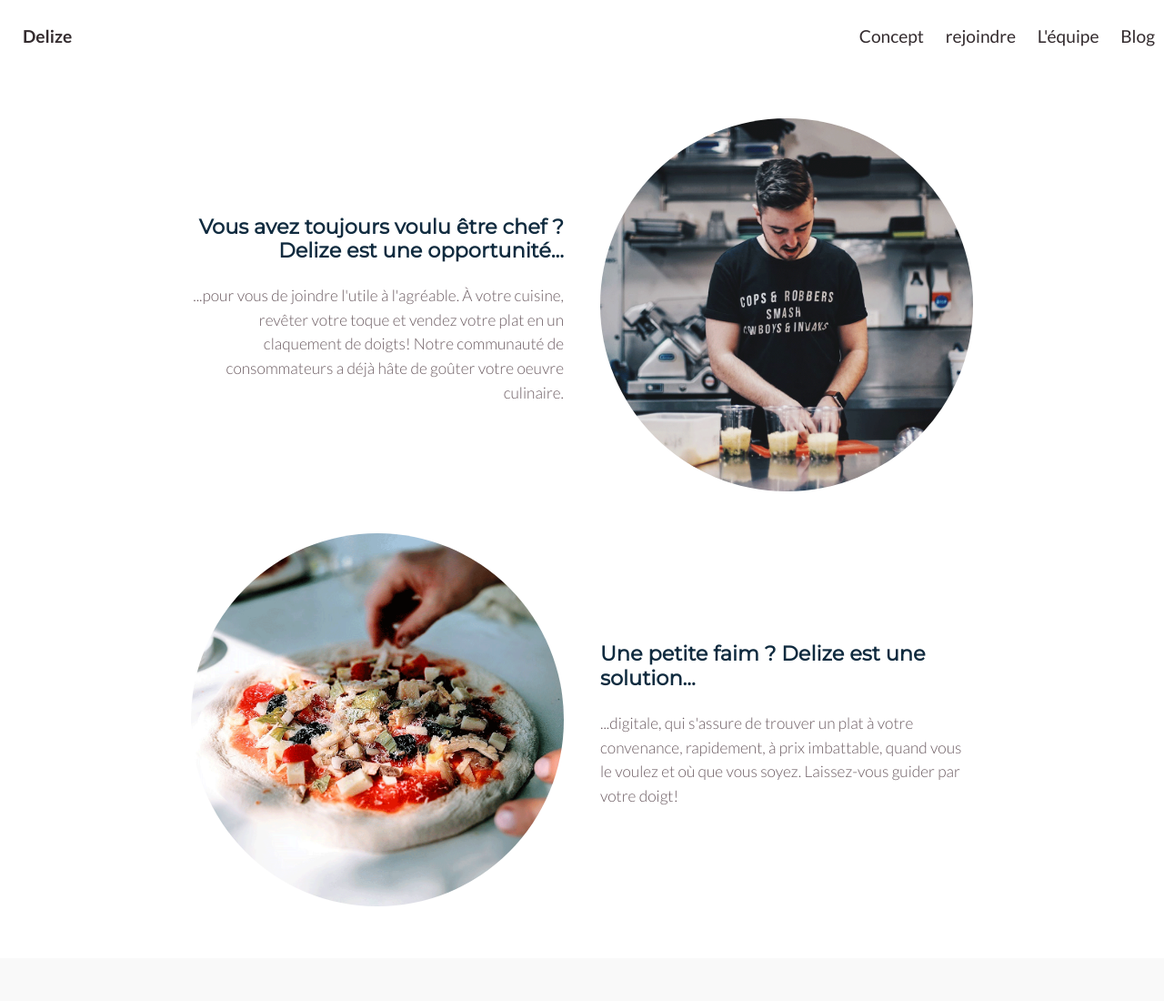
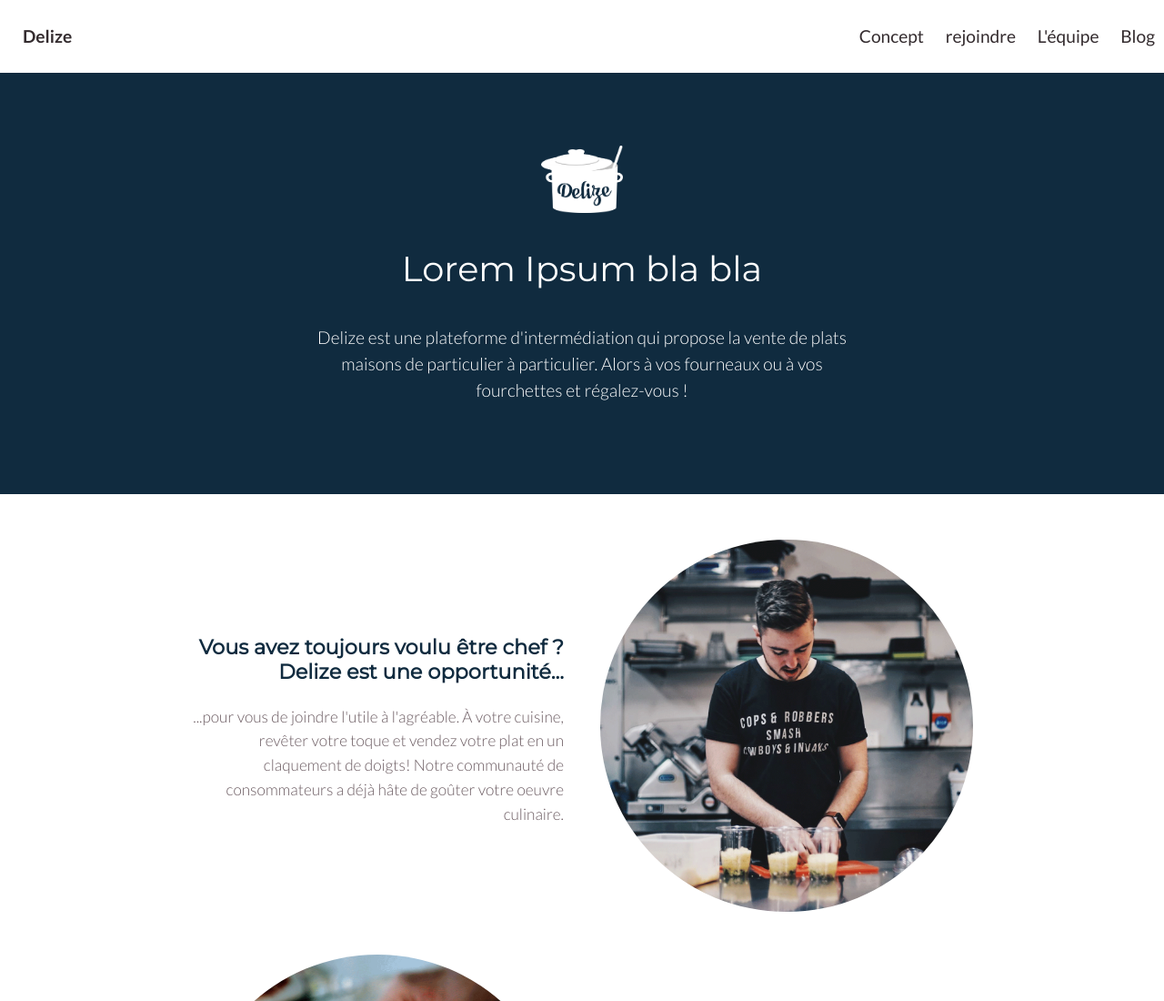
Before and after one commit to ThomasCharuel/delizeShowcaseWebsite, a website: page public/index.html in a window 1280 px wide. Shown: the top 1100 px of the page at 91% size. Drawn offline with Linux system fonts and the light colour scheme.

Commit message:
Section concept

```diff
--- a/public/index.html
+++ b/public/index.html
@@ -22,6 +22,11 @@
       </nav>
     </header>
     <div class="site-content">
+      <div class="concept">
+        <img src="img/logo_blanc.png" />
+        <h1>Lorem Ipsum bla bla</h1>
+        <p>Delize est une plateforme d'intermédiation qui propose la vente de plats maisons de particulier à particulier. Alors à vos fourneaux ou à vos fourchettes et régalez-vous !</p>
+      </div>
       <div class="detailedConceptWrapper">
         <div class="bloc cuisinierWrapper">
           <div class="contentWrapper">
--- a/src/sass/pages/_home.scss
+++ b/src/sass/pages/_home.scss
@@ -3,6 +3,32 @@
 @import "../components/buttons";
 @import "../components/navigation";
 @import "../layout/module";
+
+.concept{
+  background: $dark-blue;
+  color: white;
+  display: flex;
+  flex-direction: column;
+  justify-content: center;
+  align-items: center;
+  padding: 80px 20px;
+  text-align: center;
+  img{
+    width: 90px;
+  }
+  h1{
+    font-weight: 300;
+    margin: 40px 0px 20px;
+  }
+  p{
+    font-weight: 300;
+    max-width: 600px;
+    line-height: 150%;
+  }
+  @media screen and (max-width: $sm-width){
+    padding: 40px 20px;
+  }
+}
 
 .detailedConceptWrapper{
   padding: 30px 0px;
```
Also changed, not shown: public/img/logo_blanc.png (added), public/style/home.css, 1 other file.
